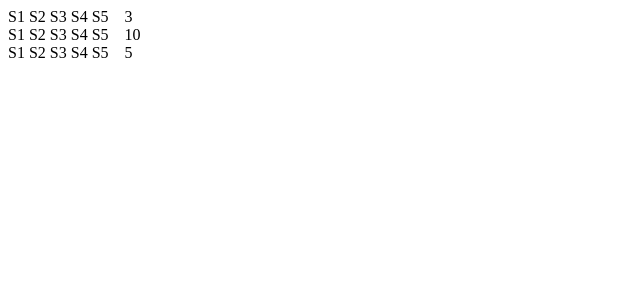
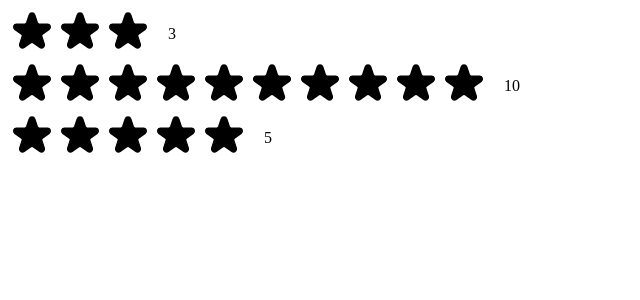
Before and after one commit to SunpreetSandhu/movie-tracker-app, a React (Create React App) app: page / in a window 1280 px wide. Shown: the top 300 px of the page, without its empty margins (0-640 px from the left). Built offline with nearby package versions, Linux system fonts and the light colour scheme.

Commit message:
stars displayed on screen depending on user input

```diff
--- a/src/StarRating.js
+++ b/src/StarRating.js
@@ -6,7 +6,6 @@
 
 const starContainerStyle = {
   display: "flex",
-  gap: "4px",
 };
 
 const textStyle = {
@@ -18,11 +17,74 @@
   return (
     <div style={containerStyle}>
       <div style={starContainerStyle}>
-        {Array.from({ length: 5 }, (v, i) => (
-          <span>S{i + 1}</span>
+        {Array.from({ length: maxRating }, (v, i) => (
+          <Star key={i} />
         ))}
       </div>
       <p style={textStyle}>{maxRating}</p>
     </div>
   );
 }
+
+const starStyle = {
+  width: "48px",
+  heihgt: "48px",
+  display: "block",
+  cursor: "pointer",
+};
+
+function Star() {
+  return (
+    <span role="button" style={starStyle}>
+      <svg
+        xmlns="http://www.w3.org/2000/svg"
+        viewBox="0 0 20 20"
+        fill="#000"
+        stroke="#000"
+      >
+        <path d="M9.049 2.927c.3-.921 1.603-.921 1.902 0l1.07 3.292a1 1 0 00.95.69h3.462c.969 0 1.371 1.24.588 1.81l-2.8 2.034a1 1 0 00-.364 1.118l1.07 3.292c.3.921-.755 1.688-1.54 1.118l-2.8-2.034a1 1 0 00-1.175 0l-2.8 2.034c-.784.57-1.838-.197-1.539-1.118l1.07-3.292a1 1 0 00-.364-1.118L2.98 8.72c-.783-.57-.38-1.81.588-1.81h3.461a1 1 0 00.951-.69l1.07-3.292z" />
+      </svg>
+    </span>
+  );
+}
+
+/*
+SPACING SYSTEM (px)
+2 / 4 / 8 / 12 / 16 / 24 / 32 / 40 / 48 / 64 / 80 / 96 / 128
+
+FONT SIZE SYSTEM (px)
+10 / 12 / 14 / 16 / 18 / 20 / 24 / 30 / 36 / 44 /52 / 62 / 74 / 86 / 98
+*/
+
+/*
+FULL STAR
+
+<svg
+  xmlns="http://www.w3.org/2000/svg"
+  viewBox="0 0 20 20"
+  fill="#000"
+  stroke="#000"
+>
+  <path
+    d="M9.049 2.927c.3-.921 1.603-.921 1.902 0l1.07 3.292a1 1 0 00.95.69h3.462c.969 0 1.371 1.24.588 1.81l-2.8 2.034a1 1 0 00-.364 1.118l1.07 3.292c.3.921-.755 1.688-1.54 1.118l-2.8-2.034a1 1 0 00-1.175 0l-2.8 2.034c-.784.57-1.838-.197-1.539-1.118l1.07-3.292a1 1 0 00-.364-1.118L2.98 8.72c-.783-.57-.38-1.81.588-1.81h3.461a1 1 0 00.951-.69l1.07-3.292z"
+  />
+</svg>
+
+
+EMPTY STAR
+
+<svg
+  xmlns="http://www.w3.org/2000/svg"
+  fill="none"
+  viewBox="0 0 24 24"
+  stroke="#000"
+>
+  <path
+    strokeLinecap="round"
+    strokeLinejoin="round"
+    strokeWidth="{2}"
+    d="M11.049 2.927c.3-.921 1.603-.921 1.902 0l1.519 4.674a1 1 0 00.95.69h4.915c.969 0 1.371 1.24.588 1.81l-3.976 2.888a1 1 0 00-.363 1.118l1.518 4.674c.3.922-.755 1.688-1.538 1.118l-3.976-2.888a1 1 0 00-1.176 0l-3.976 2.888c-.783.57-1.838-.197-1.538-1.118l1.518-4.674a1 1 0 00-.363-1.118l-3.976-2.888c-.784-.57-.38-1.81.588-1.81h4.914a1 1 0 00.951-.69l1.519-4.674z"
+  />
+</svg>
+
+*/
```
